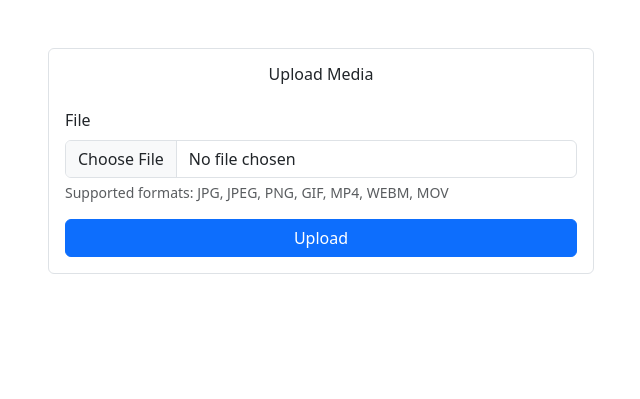
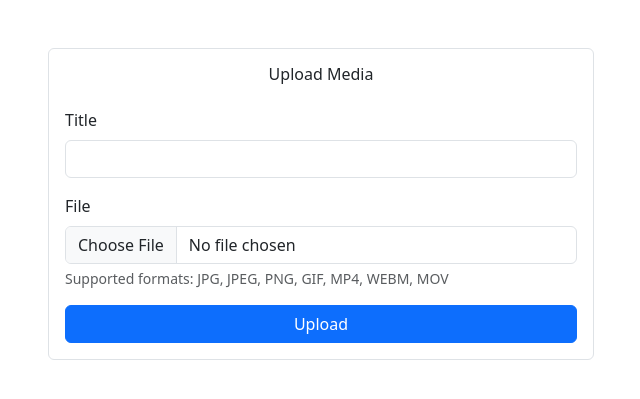
Before and after one commit to Parsa-SadeghiAsl/flask-media-gallery, a Flask app: page /upload in a window 1280 px wide. Shown: the part 56-455 px from the top of the page, without its empty margins (319-959 px from the left). Run offline with Flask 3, Linux system fonts and the light colour scheme; the visitor is signed in with stand-in values (Sample User, id 1); some libraries are stand-ins or nearby versions.

Commit message:
added field for media name in upload page

```diff
--- a/app.py
+++ b/app.py
@@ -49,7 +49,8 @@ def index():
     # Get paginated files
     pagination = query.order_by(Media.uploaded_at.desc()).paginate(page=page, per_page=per_page)
     files = [{
-        'name': media.filename,
+        'name': media.original_filename,
+        'title': media.title,
         'type': media.file_type,
         'path': url_for('serve_file', filename=media.filename),
         'download_path': url_for('download_file', filename=media.filename),
@@ -121,6 +122,7 @@ def upload():
             # Create media record
             file_type = 'video' if ext in {'mp4', 'webm', 'mov'} else 'image'
             media = Media(
+                title=form.title.data,
                 filename=filename,
                 original_filename=file.filename,
                 file_type=file_type,
--- a/forms.py
+++ b/forms.py
@@ -27,6 +27,10 @@ class RegistrationForm(FlaskForm):
             raise ValidationError('Please use a different email address.')
 
 class UploadForm(FlaskForm):
+    title = StringField('Title', validators=[
+        DataRequired(),
+        Length(min=3, max=100, message='Title must be between 3 and 100 characters')
+    ])
     file = FileField('File', validators=[
         FileRequired(),
         FileAllowed(['jpg', 'jpeg', 'png', 'gif', 'mp4', 'webm', 'mov'], 'Images and videos only!')
--- a/models.py
+++ b/models.py
@@ -24,6 +24,7 @@ class User(UserMixin, db.Model):
 
 class Media(db.Model):
     id = db.Column(db.Integer, primary_key=True)
+    title = db.Column(db.String(100), nullable=False)
     filename = db.Column(db.String(255), nullable=False)
     file_type = db.Column(db.String(10), nullable=False)  # 'image' or 'video'
     original_filename = db.Column(db.String(255), nullable=False)
@@ -31,4 +32,4 @@ class Media(db.Model):
     user_id = db.Column(db.Integer, db.ForeignKey('user.id'), nullable=False)
 
     def __repr__(self):
-        return f'<Media {self.original_filename}>'
+        return f'<Media {self.title}>'
--- a/templates/index.html
+++ b/templates/index.html
@@ -10,7 +10,7 @@
             <div class="col-md-4 gallery-item">
                 <div class="card">
                     {% if file.type == 'image' %}
-                        <img src="{{ file.path }}" alt="{{ file.name }}">
+                        <img src="{{ file.path }}" alt="{{ file.title }}">
                     {% else %}
                         <video controls>
                             <source src="{{ file.path }}" type="video/mp4">
@@ -18,7 +18,7 @@
                         </video>
                     {% endif %}
                     <div class="card-body">
-                        <h5 class="card-title">{{ file.name }}</h5>
+                        <h5 class="card-title">{{ file.title }}</h5>
                         <div class="file-info mb-2">
                             <div>
                                 <i class="bi {% if file.type == 'image' %}bi-image{% else %}bi-camera-video{% endif %}"></i>
@@ -26,6 +26,7 @@
                             </div>
                             <div><i class="bi bi-person"></i> Uploaded by: {{ file.uploader }}</div>
                             <div><i class="bi bi-calendar"></i> {{ file.upload_date }}</div>
+                            <div class="text-muted small"><i class="bi bi-file-earmark"></i> {{ file.name }}</div>
                         </div>
                         <a href="{{ file.download_path }}" class="btn btn-primary btn-sm">
                             <i class="bi bi-download"></i> Download
--- a/templates/upload.html
+++ b/templates/upload.html
@@ -9,6 +9,13 @@
                     <h2 class="card-title text-center mb-4">Upload Media</h2>
                     <form method="POST" action="{{ url_for('upload') }}" enctype="multipart/form-data">
                         {{ form.hidden_tag() }}
+                        <div class="mb-3">
+                            {{ form.title.label(class="form-label") }}
+                            {{ form.title(class="form-control") }}
+                            {% for error in form.title.errors %}
+                            <span class="text-danger">{{ error }}</span>
+                            {% endfor %}
+                        </div>
                         <div class="mb-3">
                             {{ form.file.label(class="form-label") }}
                             {{ form.file(class="form-control") }}
```
